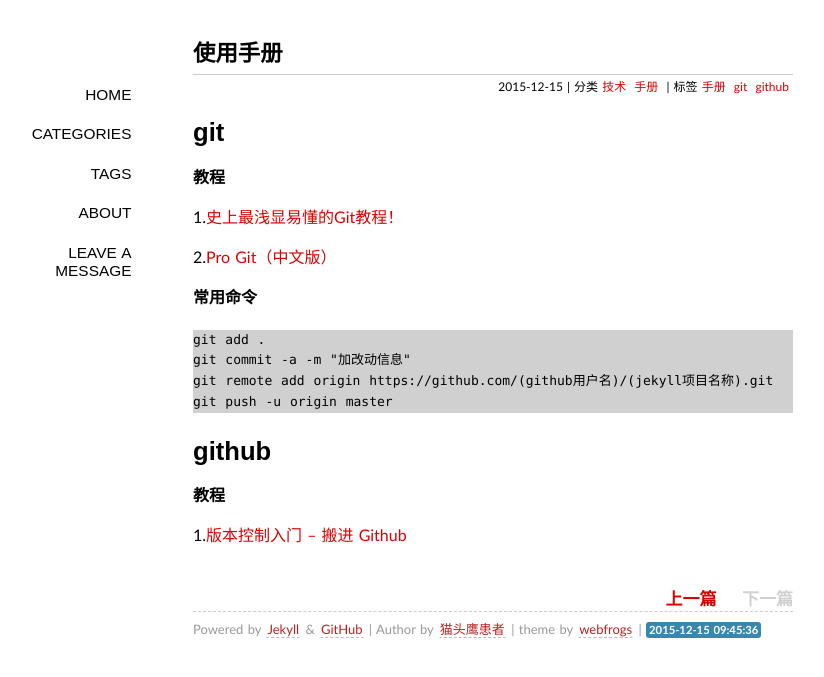
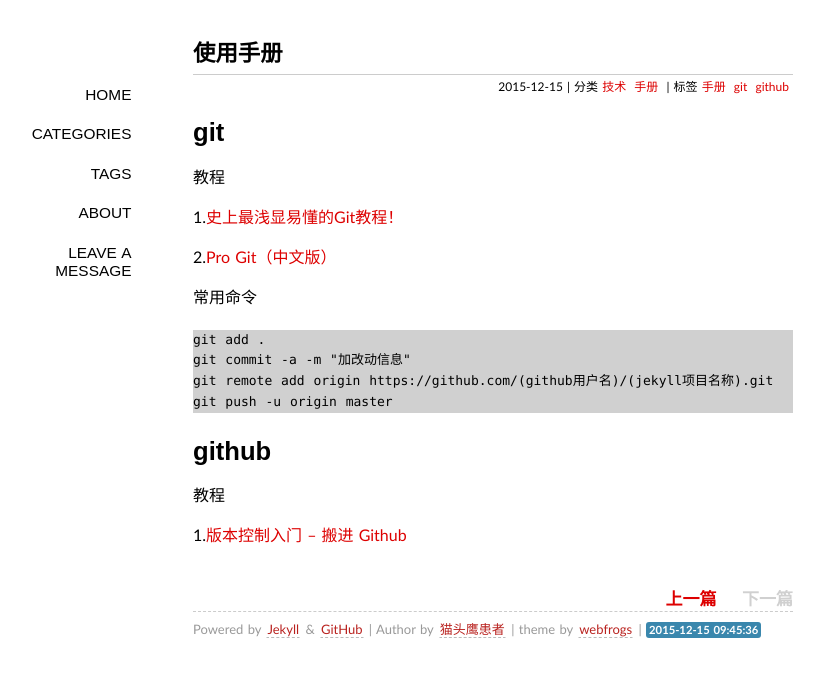
Before and after one commit to NightKs/NightKs.github.io, a Jekyll site: the page built from _posts/2015-12-15-shi-yong-shou-ce.md, in a window 1280 px wide. Shown: the top 677 px of the page, without its empty margins (147-971 px from the left). Built offline with Jekyll 4.4.1, drawn with Linux system fonts in a browser that asks for light colours; some web fonts are replaced; Markdown is read by kramdown in place of the engine named in the settings; comment, search, counter and statistics services are not loaded.

Commit message:
部署blog

```diff
--- a/_posts/2015-12-15-shi-yong-shou-ce.md
+++ b/_posts/2015-12-15-shi-yong-shou-ce.md
@@ -7,14 +7,14 @@ tags: 手册 git github
 ---
 #git
 
-**教程**
+教程
 
 1.[史上最浅显易懂的Git教程！](http://www.liaoxuefeng.com/wiki/
 0013739516305929606dd18361248578c67b8067c8c017b000)
 
 2.[Pro Git（中文版）](http://git.oschina.net/progit/)
 
-**常用命令**
+常用命令
 
 	git add .
 	git commit -a -m "加改动信息"
@@ -23,6 +23,6 @@ tags: 手册 git github
 
 #github
 
-**教程**
+教程
 
 1.[版本控制入门 – 搬进 Github](http://www.imooc.com/learn/390)
```
